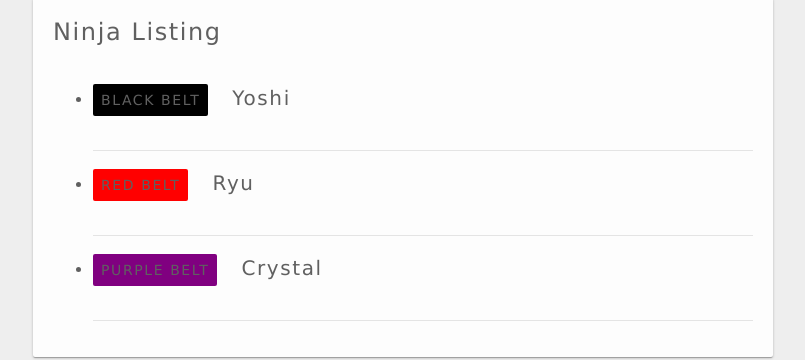
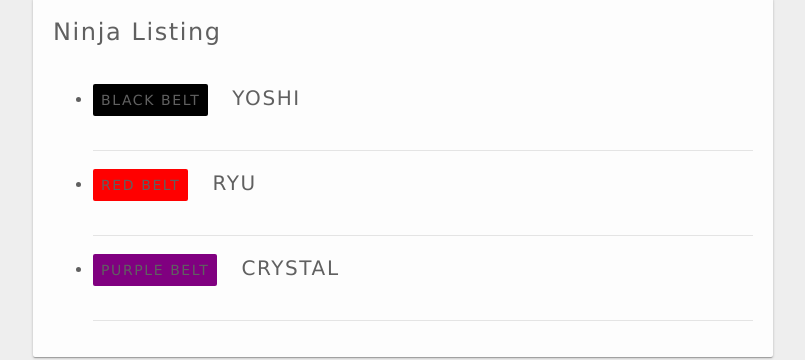
Before and after one commit to r4smus/netNinjaAngular2Tut, an Angular app in the folder ninja-directory/: page /directory in a window 1280 px wide. Shown: the part 197-557 px from the top of the page, without its empty margins (237-1042 px from the left). Built offline with nearby package versions, Linux system fonts and the light colour scheme.

Commit message:
#21: Pipes

```diff
--- a/ninja-directory/src/app/directory/directory.component.html
+++ b/ninja-directory/src/app/directory/directory.component.html
@@ -7,7 +7,7 @@
             <!-- Belt Color -->
             <span [ngStyle]="{background: ninja.belt}">{{ninja.belt}} belt</span>
             <!-- Ninja Name -->
-            <h3>{{ninja.name}}</h3>
+            <h3>{{ninja.name | uppercase}}</h3>
         </div>
     </li>
 </ul>
```
